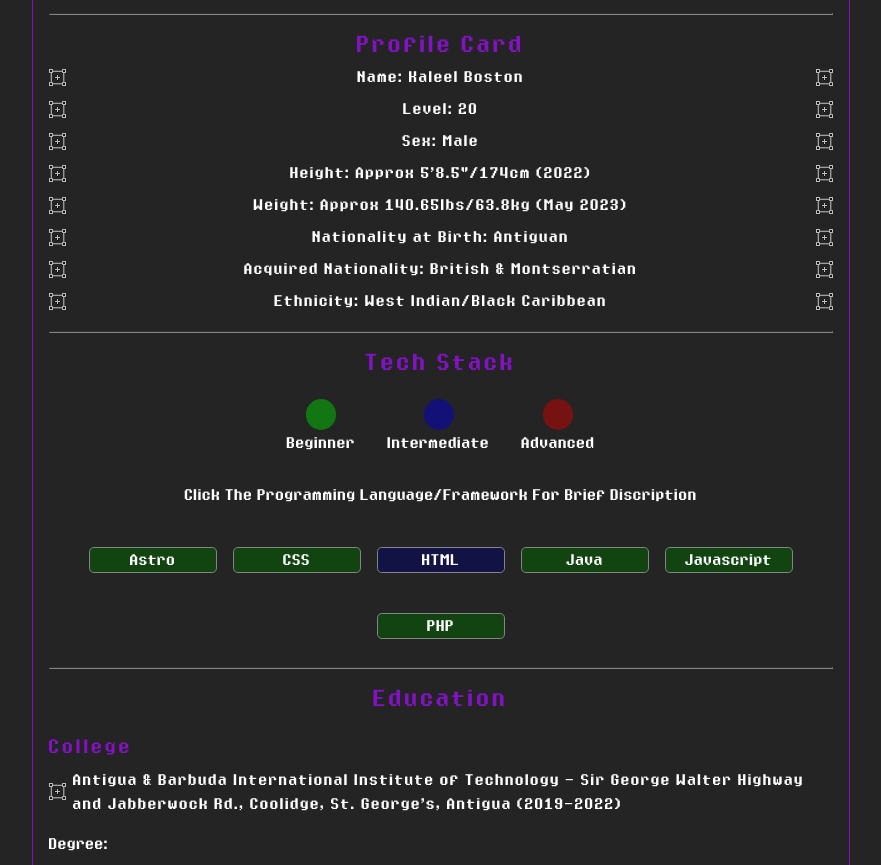
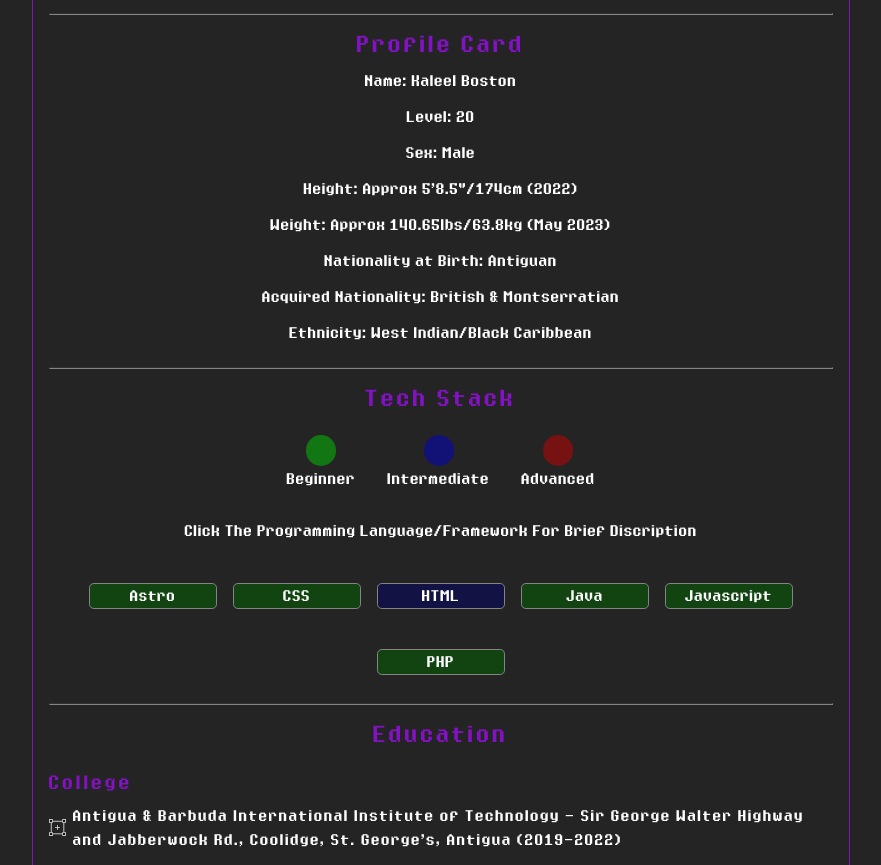
Before and after one commit to KazKB/Portfolio-Astro, an Astro site: page / in a window 1280 px wide. Shown: the part 1091-1956 px from the top of the page, without its empty margins (199-1080 px from the left). Built offline with nearby package versions, Linux system fonts and the light colour scheme; Astro itself is replaced by a stand-in of ours.

Commit message:
Update - UI

```diff
--- a/src/css/main.css
+++ b/src/css/main.css
@@ -17,7 +17,7 @@ main a {
     color: var(--purple);
 }
 main a:hover {
-    color: var(--purple);
+    -webkit-text-stroke: 0.5px var(--grey-2);
 }
 #heading {
     background-size: 30px;
--- a/src/css/status.css
+++ b/src/css/status.css
@@ -18,11 +18,8 @@ main h4 {
 #profile-card {
     padding-bottom: 0.1rem;
 }
-#profile-card li {
+#profile-card p {
     text-align: center;
-    padding: 0rem;
-    background: url(/icons/plus-icon.png) var(--background-orientation-left), url(/icons/plus-icon.png) var(--background-orientation-right);
-    background-size: 17px;
 }
 
 /* Tech Stack Configuration */
--- a/src/pages/index.astro
+++ b/src/pages/index.astro
@@ -37,14 +37,14 @@ import TechStackLevel from '../components/TechStackLevel.astro';
 	<div id="profile-card">
 		<h3>Profile Card</h3>
 		<div>
-			<li>Name: Kaleel Boston</li>
-			<li id="age"></li>
-			<li>Sex: Male</li>
-			<li>Height: Approx 5'8.5"/174cm (2022)</li>
-			<li>Weight: Approx 140.65lbs/63.8kg (May 2023)</li>
-			<li>Nationality at Birth: Antiguan</li>
-			<li>Acquired Nationality: British & Montserratian</li>
-			<li>Ethnicity: West Indian/Black Caribbean</li>
+			<p>Name: Kaleel Boston</p>
+			<p id="age"></p>
+			<p>Sex: Male</p>
+			<p>Height: Approx 5'8.5"/174cm (2022)</p>
+			<p>Weight: Approx 140.65lbs/63.8kg (May 2023)</p>
+			<p>Nationality at Birth: Antiguan</p>
+			<p>Acquired Nationality: British & Montserratian</p>
+			<p>Ethnicity: West Indian/Black Caribbean</p>
 		</div>
 	</div>
 
```
